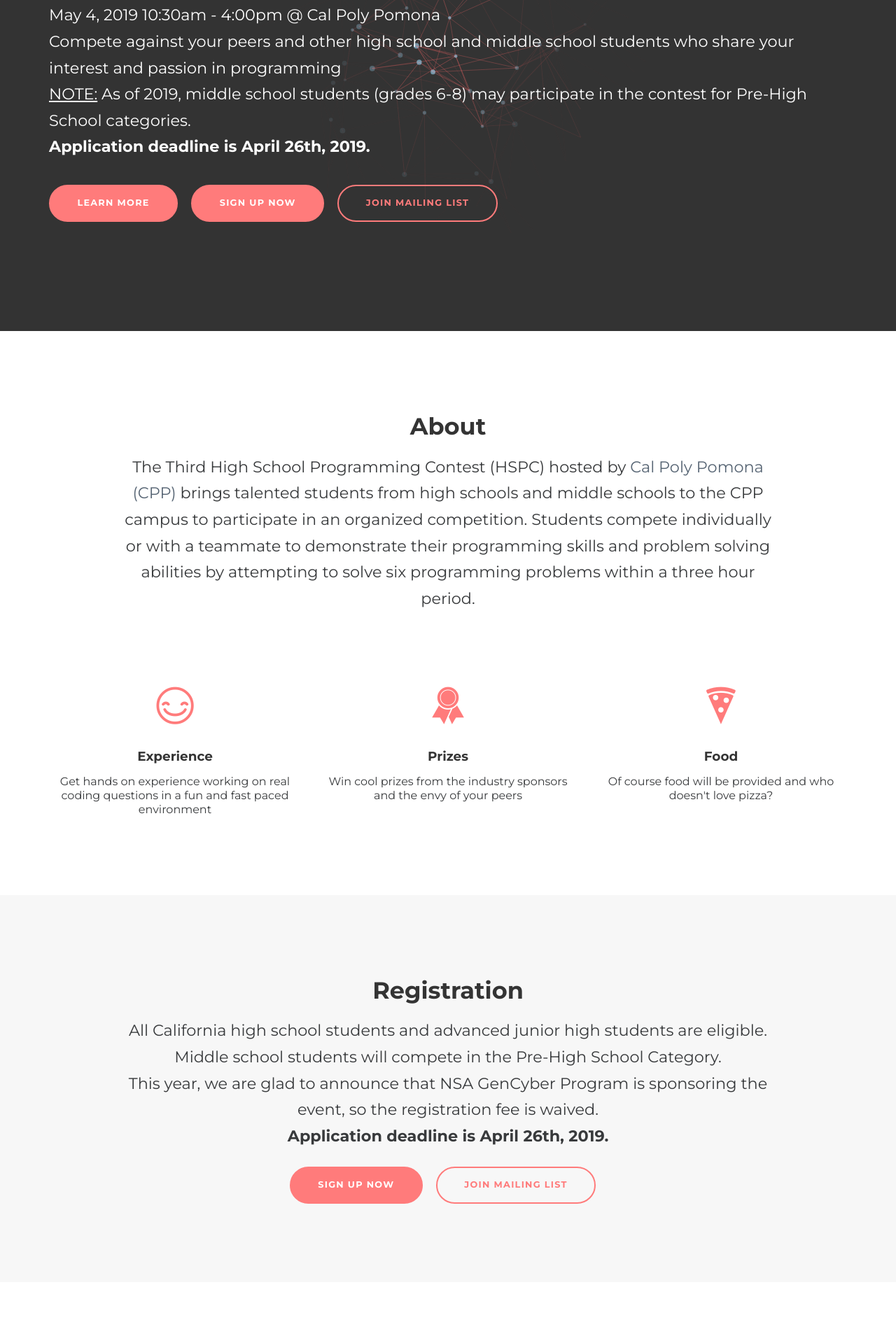
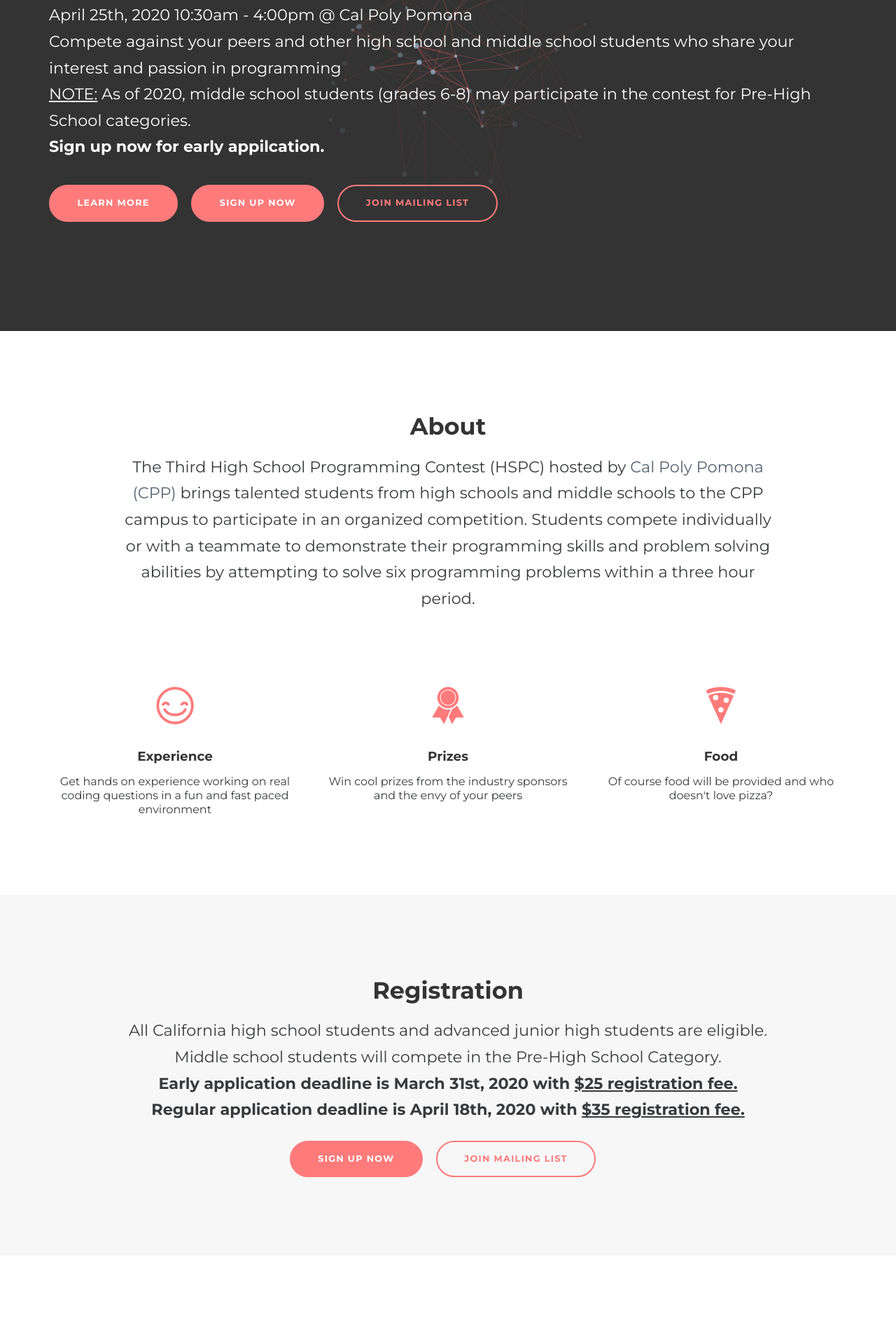
Before and after one commit to cpp-coding-challenge/cpp-coding-challenge.github.io, a plain HTML site: page index.html in a window 1280 px wide. Shown: the part 327-2226 px from the top of the page at 70% size. Drawn offline with Linux system fonts and the light colour scheme; files whose address does not match are found by name.

Commit message:
Update texts for HSCP2020
This changes some of the event data and appilcation deadline data.
It also changed functionality of sign up button to navigate to
registalation section.

```diff
--- a/index.html
+++ b/index.html
@@ -91,15 +91,15 @@
     <main id="home" class="masked" data-stellar-background-ratio="0.8">
       <div class="opener rel-1" style="z-index: 2;">
         <div class="container">
-          <h1 class="wow fadeInDown">2019 High School Programming Contest</h1>
+          <h1 class="wow fadeInDown">2020 High School Programming Contest</h1>
           <!-- TODO: Use a different style for the date? -->
-          <p class="lead-text">May 4, 2019  10:30am - 4:00pm @ Cal Poly Pomona</p>
+          <p class="lead-text">April 25th, 2020  10:30am - 4:00pm @ Cal Poly Pomona</p>
           <p class="lead-text">Compete against your peers and other high school and middle school students who share your interest and passion in programming</p>
-          <p class="lead-text"><u>NOTE:</u> As of 2019, middle school students (grades 6-8) may participate in the contest for Pre-High School categories.</p>
-          <p class="lead-text"><b>Application deadline is April 26th, 2019.</b></p>
+          <p class="lead-text"><u>NOTE:</u> As of 2020, middle school students (grades 6-8) may participate in the contest for Pre-High School categories.</p>
+          <p class="lead-text"><b>Sign up now for early appilcation.</b></p>
           <div class="control">
             <a href="#about" class="btn js-target-scroll">Learn More</a>
-            <a href="https://cppapcsa.wufoo.com/forms/xah6ifx0ofqe17/" target="_blank" class="btn">Sign Up Now</a>
+            <a href="#eligibility" class="btn js-target-scroll">Sign Up Now</a>
             <a href="http://eepurl.com/gflCHT" target="_blank" class="btn mailingList">Join Mailing List</a>
             <!-- <a href="direction.pdf" target="_blank" class="btn">Directions</a> -->
           </div>
@@ -155,8 +155,9 @@
           <div class="row">
             <div class="text-center col-md-10 col-md-offset-1">
               <h2 class="section-title">Registration</h2>
-              <p class="lead-text">All California high school students and advanced junior high students are eligible. Middle school students will compete in the Pre-High School Category.<br>This year, we are glad to announce that NSA GenCyber Program is sponsoring the event, so the registration fee is waived.</p>
-              <p class="lead-text"><b>Application deadline is April 26th, 2019.</b></p>
+              <p class="lead-text">All California high school students and advanced junior high students are eligible. Middle school students will compete in the Pre-High School Category.</p>
+              <p class="lead-text"><b>Early application deadline is March 31st, 2020 with <u>$25 registration fee.</u></b></p>
+              <p class="lead-text"><b>Regular application deadline is April 18th, 2020 with <u>$35 registration fee.</u></b></p>
               <a href="https://cppapcsa.wufoo.com/forms/xah6ifx0ofqe17/" target="_blank" class="btn reg">Sign Up Now</a>
               <a href="http://eepurl.com/gflCHT" target="_blank" class="btn reg mailingList">Join Mailing List</a>
             </div>
@@ -169,7 +170,7 @@
           <div class="row">
             <div class="text-center col-md-8 col-md-offset-2">
               <h2 class="section-title">Schedule</h2>
-              <p class="lead-text">The event will start at 10:30 AM on May 4 at Building 8 (College of Science) at Cal Poly Pomona. For parking, please see <a href="https://goo.gl/maps/3fb27tgHDLR2" target="_blank"><b>the closest lot on Google Maps.</b></a></p>
+              <p class="lead-text">The event will start at 10:30 AM on April 24 at Building 8 (College of Science) at Cal Poly Pomona. For parking, please see <a href="https://goo.gl/maps/3fb27tgHDLR2" target="_blank"><b>the closest lot on Google Maps.</b></a></p>
             </div>
           </div>
           <div class="section-body col-md-8 col-md-offset-2">
```
